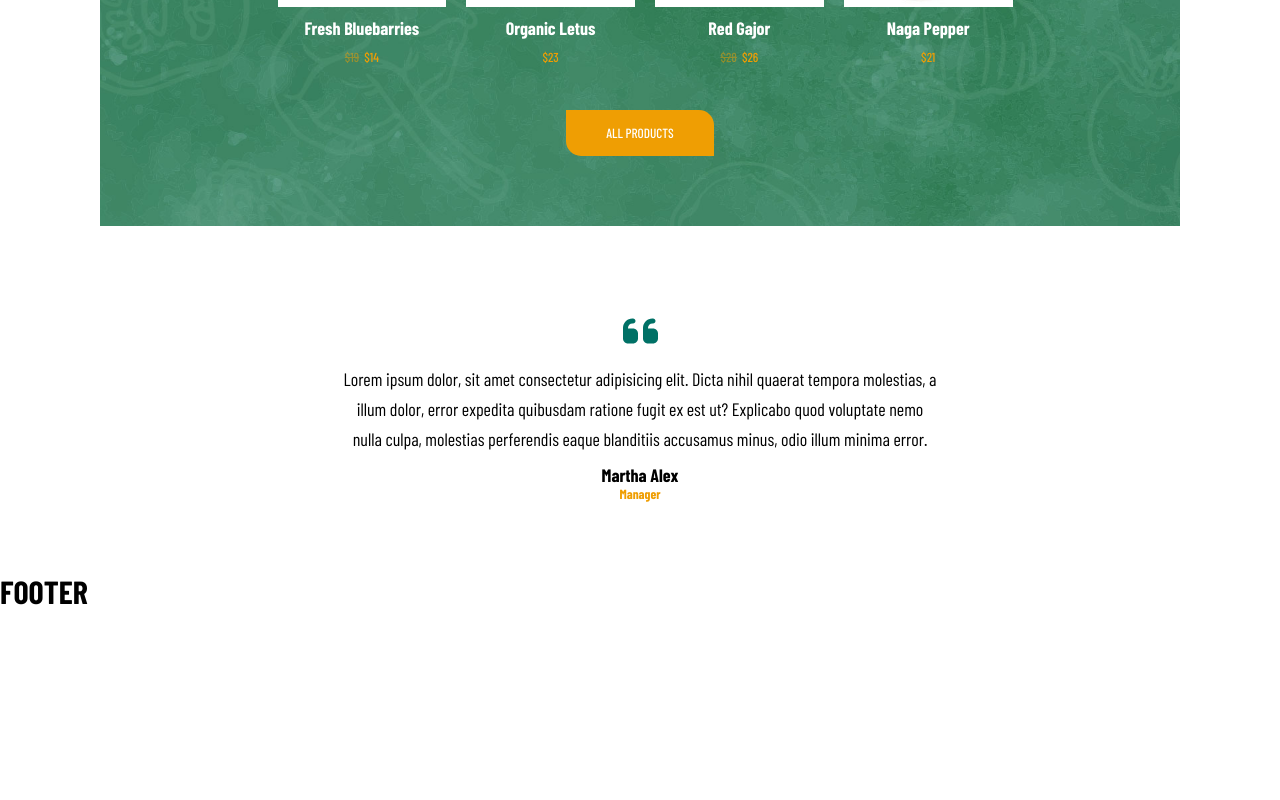
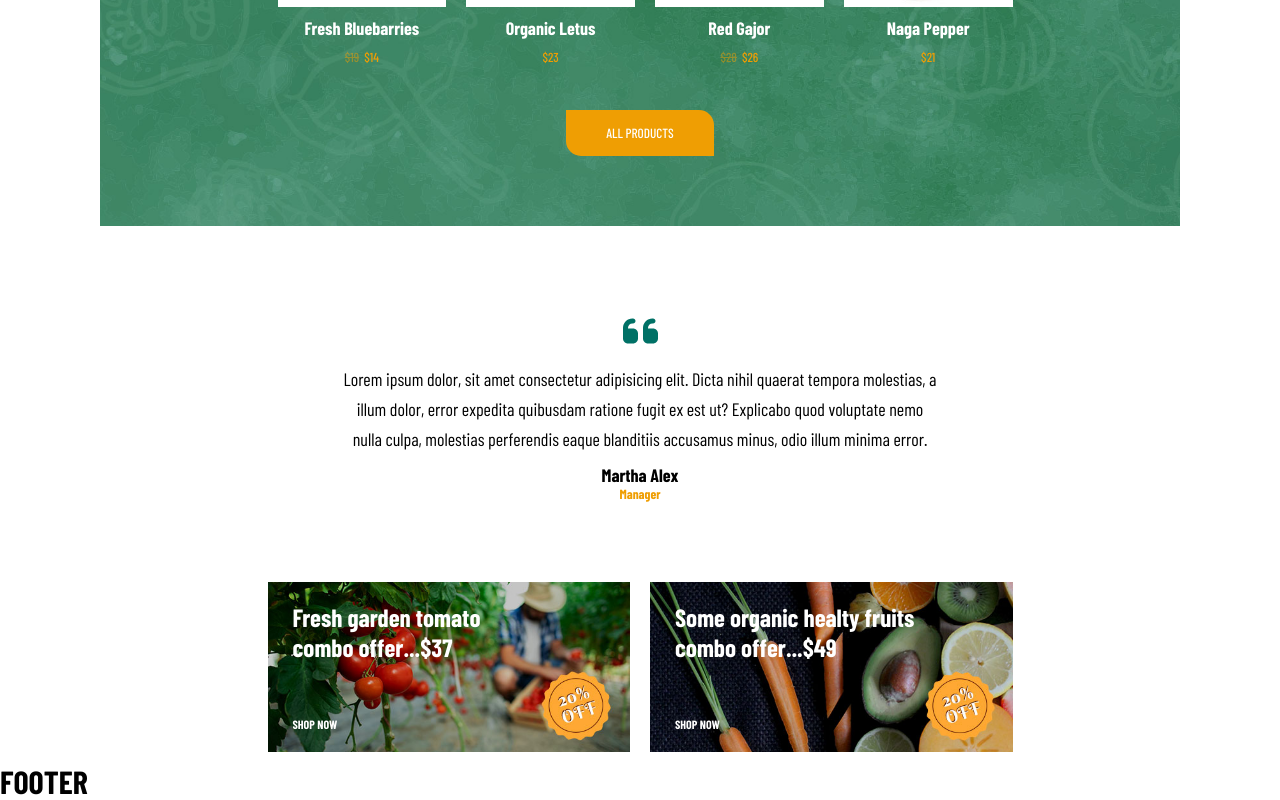
Before and after one commit to EnricoClem/proj-html-vuejs, a Vue app: page / in a window 1280 px wide. Shown: the part 1777-2577 px from the top of the page. Before the commit the page ends 2387 px from the top, so only its background shows below. Built offline with nearby package versions, Linux system fonts and the light colour scheme; a web font is replaced by a local one.

Commit message:
ADD - combo main section

```diff
--- a/src/components/GogrinMain.vue
+++ b/src/components/GogrinMain.vue
@@ -3,13 +3,15 @@
   import MainBrand from './MainBrand.vue';
   import MainProducts from '../components/MainProducts.vue';
   import MainQuote from './MainQuote.vue';
+  import MainCombo from '../components/MainCombo.vue';
 
   export default {
     components: {
       MainHero,
       MainBrand,
       MainProducts,
-      MainQuote
+      MainQuote,
+      MainCombo
     }
   };
 </script>
@@ -20,6 +22,7 @@
 <MainBrand />
 <MainProducts />
 <MainQuote />
+<MainCombo />
 
 </template>
 
--- /dev/null
+++ b/src/components/MainCombo.vue
@@ -0,0 +1,62 @@
+<script>
+  export default {
+    data() {
+        return {
+            allCombos: [
+                {
+                    title: 'Fresh garden tomato',
+                    price: '37',
+                    img: 'offer-img01.jpg'
+                }, {
+                    title: 'Some organic healty fruits',
+                    price: '49',
+                    img: 'offer-img02.jpg'
+                }
+            ]
+        }
+    }
+  };
+</script>
+
+<template>
+
+    <section class="container-sm">
+        <ul class="flex">
+            <li class="card-combo col-6 flex column between" v-for="combo in allCombos" :style="{ backgroundImage: `url(../public/${combo.img})` }">
+                <div>
+                    <div class="combo-title">{{ combo.title }}</div>
+                    <div class="combo-title">combo offer...${{ combo.price }}</div>
+                </div>
+                <a href="#" class="paragraph">SHOP NOW</a>
+            </li>
+        </ul>
+    </section>
+
+</template>
+
+<style lang="scss" scoped>
+@use '/src/style/partials/variables.scss';
+
+.container-sm {
+    width: calc(745px + 20px);
+}
+
+.card-combo {
+    color: variables.$white;
+    background-size: cover;
+    height: 170px;
+    margin: 10px;
+    padding: 20px 25px;
+}
+
+.combo-title {
+    font-weight: 600;
+    font-size: 25px;
+}
+
+.paragraph {
+    font-weight: 600;
+    padding-top: auto;
+}
+
+</style>
--- a/src/style/partials/_layout.scss
+++ b/src/style/partials/_layout.scss
@@ -53,11 +53,11 @@
 }
 
 .col-6 {
-    max-width: 50%;
+    width: 50%;
 }
 
 .col-4 {
-    max-width: calc(100% / 3);
+    width: calc(100% / 3);
 }
 
 .col-3 {
```
